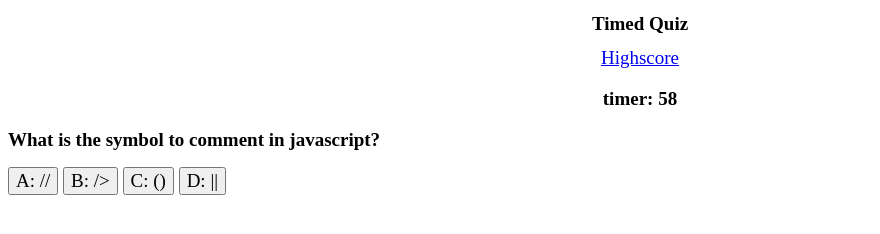
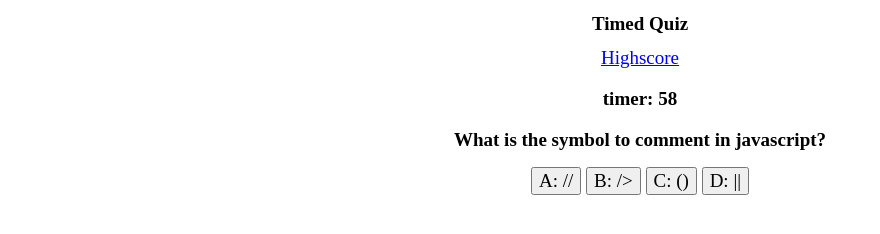
Before and after one commit to Grady253/timed_quiz, a plain HTML site: page index.html in a window 1280 px wide. Both pictures are taken after a click on the button "Start!". Shown: the whole page, without its empty margins (0-880 px from the left). Drawn offline with Linux system fonts and the light colour scheme.

Commit message:
finally got questions to change.

```diff
--- a/Assets/css/style.css
+++ b/Assets/css/style.css
@@ -3,14 +3,9 @@
     font-size: 19px;
 }
 
-header , #introduction, .timer{
+header , #introduction, #question, #outcome, .timer{
     text-align: center;
 }
-
-.quesiton{
-    text-align: center;
-}
-
 
 .hide{
     display: none;
--- a/Assets/js/game.js
+++ b/Assets/js/game.js
@@ -17,7 +17,7 @@ function quizTimer() {
     // stops the timer and notifies user time has ran out.
     if (quizClock === 0 || quizClock < 1) {
       clearInterval(seconds);
-      alert("Out of time.");
+      // alert("Out of time.");
       endGame();
     }
   }, 1000);
@@ -48,8 +48,8 @@ const quizQuestions = [
 
   {
     Question: "What is the script tag for Javascript when writing on HTML?",
-    Choice: ["A: <javascript>", "B: <script>", "C: <js>", "D: <java>"],
-    Answer: "B: <script>"
+    Choice: ["A: javascript", "B: script", "C: js", "D: java"],
+    Answer: "B: script"
   },
 
   {
@@ -81,11 +81,11 @@ let currentQuestion = quizQuestions[questionNumber];
 
 
 function postedQuestion() {
-  let questionTemplate = `<h2>${currentQuestion.Question}</h2>
-    <button id=Choice data-answer="${currentQuestion.Choice[0]}">${currentQuestion.Choice[0]}</button>
-    <button id=Choice data-answer=" ${currentQuestion.Choice[1]}">${currentQuestion.Choice[1]}</button>
-    <button id=Choice data-answer=" ${currentQuestion.Choice[2]}">${currentQuestion.Choice[2]}</button>
-    <button id=Choice data-answer=" ${currentQuestion.Choice[3]}">${currentQuestion.Choice[3]}</button>`;
+  let questionTemplate = `<h2>${quizQuestions[questionNumber].Question}</h2>
+    <button id=Choice data-answer="${quizQuestions[questionNumber].Choice[0]}">${quizQuestions[questionNumber].Choice[0]}</button>
+    <button id=Choice data-answer=" ${quizQuestions[questionNumber].Choice[1]}">${quizQuestions[questionNumber].Choice[1]}</button>
+    <button id=Choice data-answer=" ${quizQuestions[questionNumber].Choice[2]}">${quizQuestions[questionNumber].Choice[2]}</button>
+    <button id=Choice data-answer=" ${quizQuestions[questionNumber].Choice[3]}">${quizQuestions[questionNumber].Choice[3]}</button>`;
 
   document.getElementById("question").innerHTML = questionTemplate;
 }
@@ -97,18 +97,16 @@ function keepScore(){
 function correctAnswer(event) {
   if(event.target.matches('#Choice')){
     if(event.target.innerHTML === currentQuestion.Answer){
-      console.log(currentQuestion.Answer);
-
       outcome.innerHTML ="you got it!";
       points += 3;
     } else {
       quizClock = (quizClock - 10);
-
+      // currentQuestion++;
       outcome.innerHTML = "better luck next time!";
     }
 
-    if(currentQuestion < (currentQuestion.Question.length - 1)){
-      currentQuestion++;
+    if(questionNumber < (quizQuestions.length -1)){
+      questionNumber++;
       postedQuestion();
     } else {
       endGame();
@@ -125,39 +123,5 @@ function startGame() {
 function endGame(){
   questionContainer.getElementsByClassName.display = 'none';
 
+
 }
-
-
-
-//Display the current question
-// displayCurrentQuestion();
-
-//Display first questions
-
-//set the starting value of 'countdown'
-
-//Start timer function
-
-//IF countdown === 0, then `endGame()`
-
-//function answerQuestion()
-
-//validate the selected answer
-
-//if answer is wrong, subtract from 'countdown'
-
-//Increase questionNumber by 1
-
-// IF lasted question answered, then `endGame();, else ask questions
-
-// displayCurrentQuestion();
-
-//Display question
-
-// function displayCurrentQuestion(){
-
-// };
-
-//function `endGame`
-
-//
```
